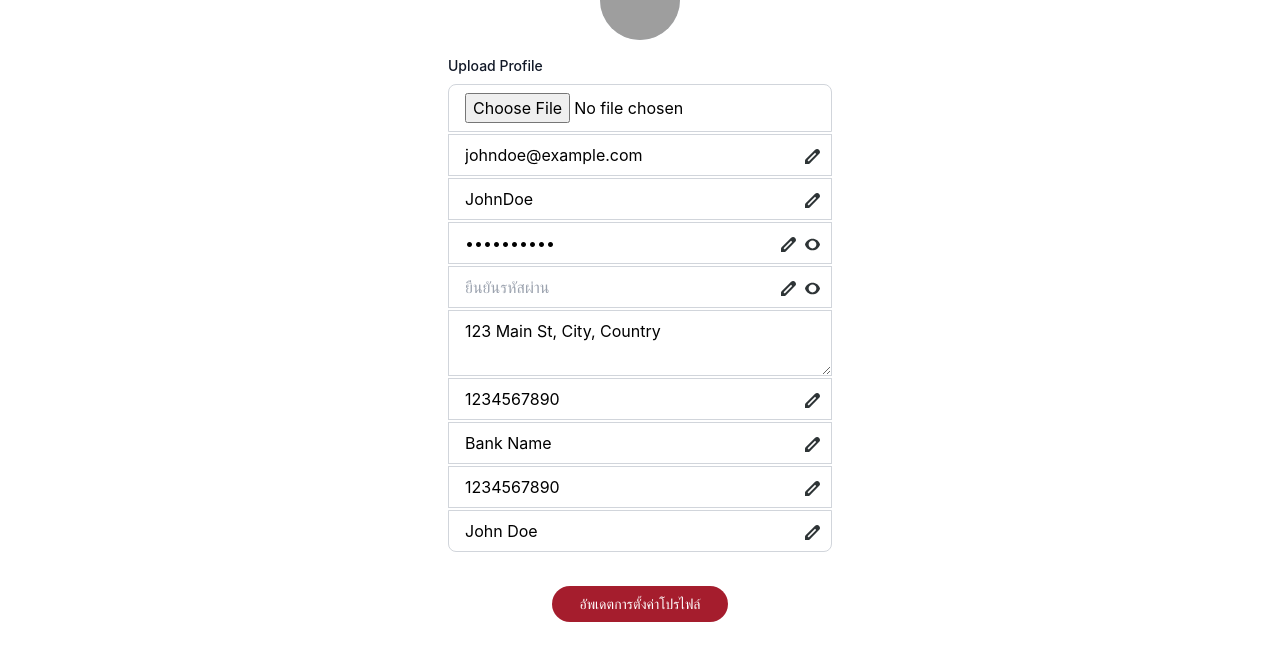
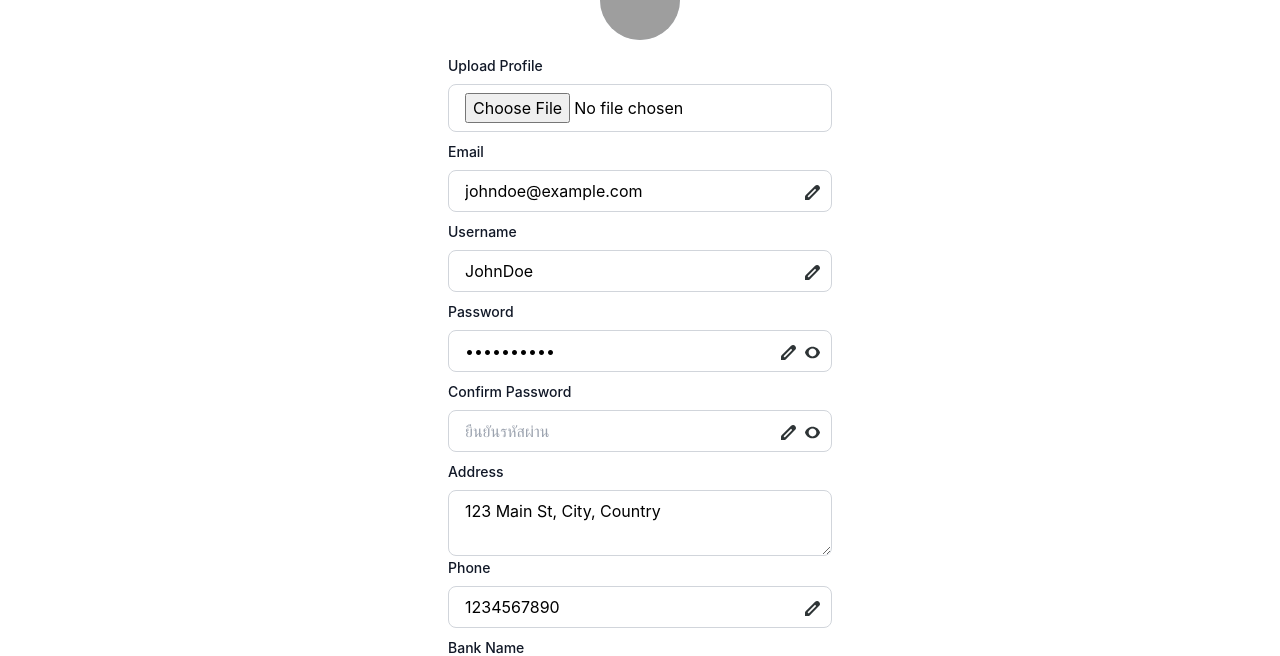
Before and after one commit to worachote1/QUIC-GEAR, a React (Create React App) app in the folder frontend/: page /edit-profile in a window 1280 px wide. Shown: the part 296-952 px from the top of the page. Built offline with nearby package versions, Linux system fonts and the light colour scheme; grey boxes are pictures that could not be loaded.

Commit message:
change desire login register edit-profile pages

```diff
--- a/frontend/src/pages/EditProfile.js
+++ b/frontend/src/pages/EditProfile.js
@@ -220,15 +220,15 @@ export default function UserSettings() {
                 <form className="space-y-4 mt-4" onSubmit={handleSubmitRegister}>
                 <div>
                     <label class="block mb-2 text-sm font-medium text-gray-900 dark:text-white" for="file_input">Upload Profile</label>
-                    <input class="w-96 mb-0.5 px-4 py-2 border border-gray-300 rounded-t-lg focus:outline-none focus:ring focus:ring-indigo-300"
+                    <input class="w-96 mb-0.5 px-4 py-2 border border-gray-300 rounded-lg focus:outline-none focus:ring focus:ring-indigo-300"
                         accept="image/*"
                         id="file_input"
                         type="file"
                         onChange={handleImageChange}
                     />
-
+                    <label class="block mb-2 mt-2 text-sm font-medium text-gray-900 dark:text-white">Email</label>
                     <div class="flex justify-end items-center relative">
-                        <input type="email" className="w-96 mb-0.5 px-4 py-2 border border-gray-300 focus:outline-none focus:ring focus:ring-indigo-300"
+                        <input type="email" className="w-96 mb-0.5 px-4 py-2 border border-gray-300 rounded-lg focus:outline-none focus:ring focus:ring-indigo-300"
                             placeholder="อีเมล" value={email}
                             onChange={(e) => setEmail(e.target.value)}
                             onFocus={handleEmailFocus}
@@ -258,8 +258,9 @@ export default function UserSettings() {
                             </svg>
                         )}
                     </div>
+                    <label class="block mb-2 mt-2 text-sm font-medium text-gray-900 dark:text-white">Username</label>
                     <div class="flex justify-end items-center relative">
-                        <input type="username" className="w-96 mb-0.5 px-4 py-2 border border-gray-300 focus:outline-none focus:ring focus:ring-indigo-300"
+                        <input type="username" className="w-96 mb-0.5 px-4 py-2 border border-gray-300 rounded-lg focus:outline-none focus:ring focus:ring-indigo-300"
                             placeholder="ชื่อผู้ใช้" value={name}
                             onChange={(e) => setName(e.target.value)}
                             onFocus={handleNameFocus}
@@ -289,8 +290,9 @@ export default function UserSettings() {
                             </svg>
                         )}
                     </div>
+                    <label class="block mb-2 mt-2 text-sm font-medium text-gray-900 dark:text-white">Password</label>
                     <div class="flex justify-end items-center relative">
-                        <input type={inputType} className="w-96 mb-0.5 px-4 py-2 border border-gray-300 focus:outline-none focus:ring focus:ring-indigo-300"
+                        <input type={inputType} className="w-96 mb-0.5 px-4 py-2 border border-gray-300 rounded-lg focus:outline-none focus:ring focus:ring-indigo-300"
                             placeholder="รหัสผ่าน" value={password}
                             onChange={(e) => setPassword(e.target.value)}
                             onFocus={handlePasswordFocus}
@@ -344,8 +346,9 @@ export default function UserSettings() {
                             </g>
                         </svg>
                     </div>
+                    <label class="block mb-2 mt-2 text-sm font-medium text-gray-900 dark:text-white">Confirm Password</label>
                     <div class="flex justify-end items-center relative">
-                        <input type={inputConfirmType} className="w-96 mb-0.5 px-4 py-2 border border-gray-300 focus:outline-none focus:ring focus:ring-indigo-300"
+                        <input type={inputConfirmType} className="w-96 mb-0.5 px-4 py-2 border border-gray-300 rounded-lg focus:outline-none focus:ring focus:ring-indigo-300"
                             placeholder="ยืนยันรหัสผ่าน" value={confirmPassword}
                             onChange={(e) => setConfirmPassword(e.target.value)}
                             onFocus={handleConfirmPasswordFocus}
@@ -399,15 +402,16 @@ export default function UserSettings() {
                             </g>
                         </svg>
                     </div>
-
+                    <label class="block mb-2 mt-2 text-sm font-medium text-gray-900 dark:text-white">Address</label>
                     <div class="flex justify-end items-center relative">
-                        <textarea type="text" className="w-96 mb-0.5 px-4 py-2 border border-gray-300 focus:outline-none focus:ring focus:ring-indigo-300"
+                        <textarea type="text" className="w-96 mb-0.5 px-4 py-2 border border-gray-300 rounded-lg focus:outline-none focus:ring focus:ring-indigo-300"
                             placeholder="ที่อยู่" value={address}
                             onChange={(e) => setAddress(e.target.value)}
                         />
                     </div>
+                    <label class="block mb-2 text-sm font-medium text-gray-900 dark:text-white">Phone</label>
                     <div class="flex justify-end items-center relative">
-                        <input type="text" className="w-96 mb-0.5 px-4 py-2 border border-gray-300 focus:outline-none focus:ring focus:ring-indigo-300"
+                        <input type="text" className="w-96 mb-0.5 px-4 py-2 border border-gray-300 rounded-lg focus:outline-none focus:ring focus:ring-indigo-300"
                             placeholder="โทรศัพท์" value={phone}
                             pattern="[0-9-]*"
                             onChange={(e) => setPhone(e.target.value)}
@@ -438,8 +442,9 @@ export default function UserSettings() {
                             </svg>
                         )}
                     </div>
+                    <label class="block mb-2 mt-2 text-sm font-medium text-gray-900 dark:text-white">Bank Name</label>
                     <div class="flex justify-end items-center relative">
-                        <input type="text" className="w-96 mb-0.5 px-4 py-2 border border-gray-300 focus:outline-none focus:ring focus:ring-indigo-300"
+                        <input type="text" className="w-96 mb-0.5 px-4 py-2 border border-gray-300 rounded-lg focus:outline-none focus:ring focus:ring-indigo-300"
                             placeholder="ธนาคาร" value={bankName}
                             onChange={(e) => setBankName(e.target.value)}
                             onFocus={handleBankNameFocus}
@@ -469,8 +474,9 @@ export default function UserSettings() {
                             </svg>
                         )}
                     </div>
+                    <label class="block mb-2 mt-2 text-sm font-medium text-gray-900 dark:text-white">Bank Account Number</label>
                     <div class="flex justify-end items-center relative">
-                        <input type="text" className="w-96 mb-0.5 px-4 py-2 border border-gray-300 focus:outline-none focus:ring focus:ring-indigo-300"
+                        <input type="text" className="w-96 mb-0.5 px-4 py-2 border border-gray-300 rounded-lg focus:outline-none focus:ring focus:ring-indigo-300"
                             placeholder="เลขบัญชี" value={bankAccountNumber}
                             onChange={(e) => setBankAccountNumber(e.target.value)}
                             onFocus={handleBankAccountNumberFocus}
@@ -500,8 +506,9 @@ export default function UserSettings() {
                             </svg>
                         )}
                     </div>
+                    <label class="block mb-2 mt-2 text-sm font-medium text-gray-900 dark:text-white">Bank Account Name</label>
                     <div class="flex justify-end items-center relative">
-                        <input type="text" className="w-96 mb-0.5 px-4 py-2 border rounded-b-lg border-gray-300 focus:outline-none focus:ring focus:ring-indigo-300"
+                        <input type="text" className="w-96 mb-0.5 px-4 py-2 border rounded-lg border-gray-300 focus:outline-none focus:ring focus:ring-indigo-300"
                             placeholder="ชื่อบัญชี" value={bankAccountName}
                             onChange={(e) => setBankAccountName(e.target.value)}
                             onFocus={handleBankAccountNameFocus}
--- a/frontend/src/pages/Login.js
+++ b/frontend/src/pages/Login.js
@@ -87,10 +87,10 @@ export default function Login() {
 
   return (
     <div>
-      <div className="min-h-screen flex flex-col items-center ">
+      <div className="min-h-[75vh] flex flex-col items-center justify-center">
         {/* <div className="bg-white p-8 rounded shadow-xl w-full max-w-md"> */}
         <img
-          className="mt-6 mb-4"
+          className="mb-16"
           src="https://media.discordapp.net/attachments/1008605866624303204/1146757863205769276/quicgear.png?width=1440&height=288"
           style={{ width: '375px', height: '76px' }}
         />
@@ -98,7 +98,7 @@ export default function Login() {
             Login to your account
           </h2> */}
           <form className="space-y-4" onSubmit={handleLogIn}>
-            <div>
+            <div className='mb-16'>
               <div class="flex justify-end items-center relative">
                 <input type="email" className="w-96 mb-0.5 px-4 py-2 border border-gray-300 rounded-t-lg focus:outline-none focus:ring focus:ring-[#a51d2d]" placeholder="อีเมล"
                   onChange={(e) => setEmail(e.target.value)}
@@ -190,7 +190,7 @@ export default function Login() {
                 {error}
               </div>
             </div>
-            <div class="flex justify-center pt-7">
+            <div class="flex justify-center pt-7 ">
                 <button type="submit" className="text-sm items-center w-44 bg-[#a51d2d] text-white py-2 px-4 rounded-full hover:bg-[#910919] "
               >
                 ลงชื่อเข้าใช้
@@ -199,7 +199,7 @@ export default function Login() {
 
           </form>
 
-          <div class="flex justify-center py-4">
+          <div class="flex justify-center py-8">
                 <button href="/register" className="text-sm items-center w-44 bg-[#00000014] text-black py-2 px-4 rounded-full hover:bg-[#00000029] "
               >
                 ลงชื่อเข้าใช้ด้วย Google
--- a/frontend/src/pages/Register.js
+++ b/frontend/src/pages/Register.js
@@ -132,15 +132,15 @@ export default function Register() {
   };
 
   return (
-        <div className="min-h-screen flex flex-col items-center">
+        <div className="min-h-[75vh] flex flex-col items-center justify-center">
           {/* <div className="bg-white shadow-xl p-8 rounded w-full max-w-md"> */}
           <img
-            className="mt-6 mb-4"
+            className="mt-6 mb-8"
             src="https://media.discordapp.net/attachments/1008605866624303204/1146757863205769276/quicgear.png?width=1440&height=288"
             style={{ width: '375px', height: '76px' }}
           />
             <form className="space-y-4" onSubmit={handleSubmitRegister}>
-              <div>
+              <div className='mb-8'>
                 <div class="flex justify-end items-center relative">
                   <input type="email" className="w-96 mb-0.5 px-4 py-2 border border-gray-300 rounded-t-lg focus:outline-none focus:ring focus:ring-indigo-300"
                     placeholder="อีเมล" value={email}
```
